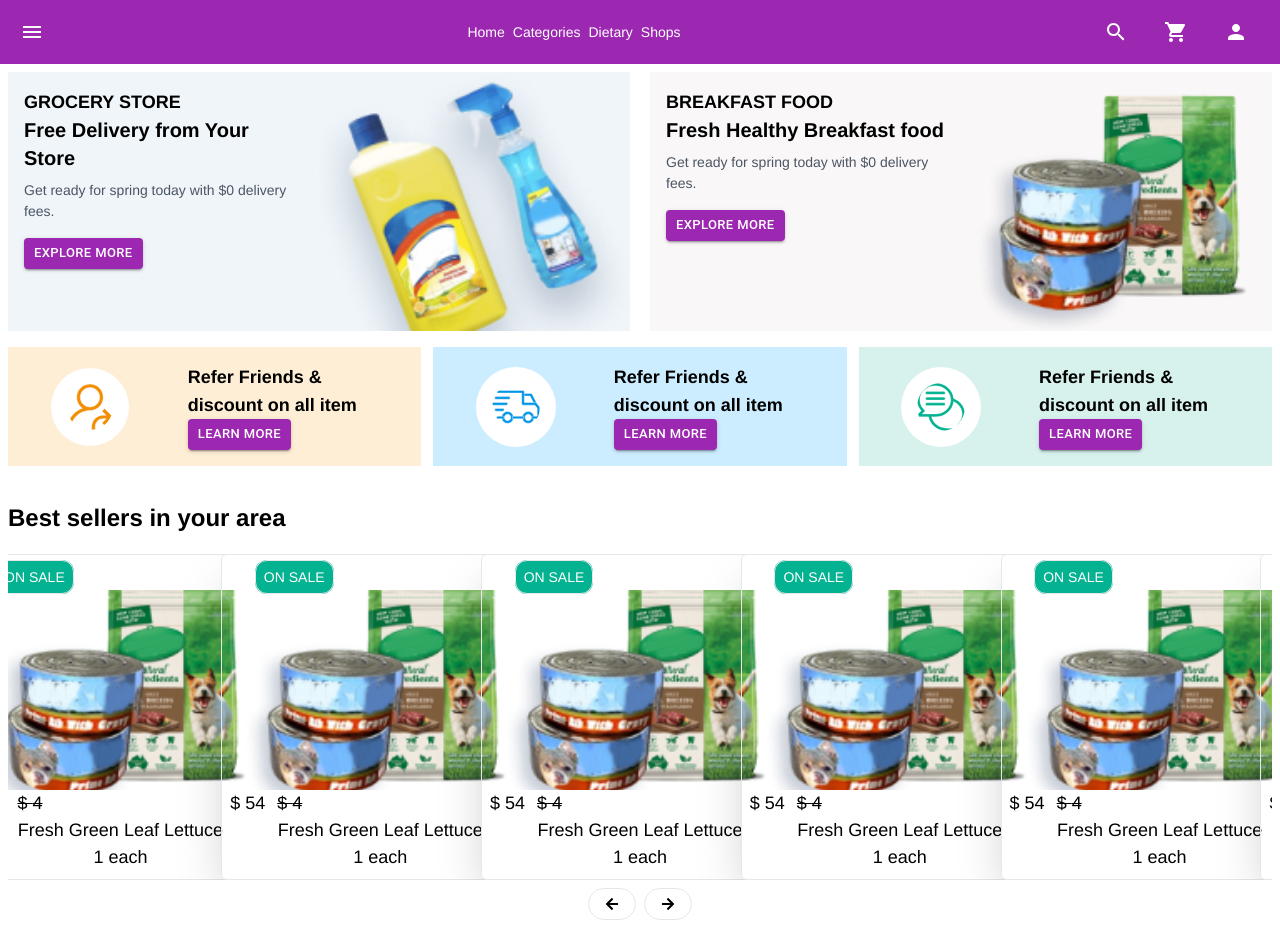
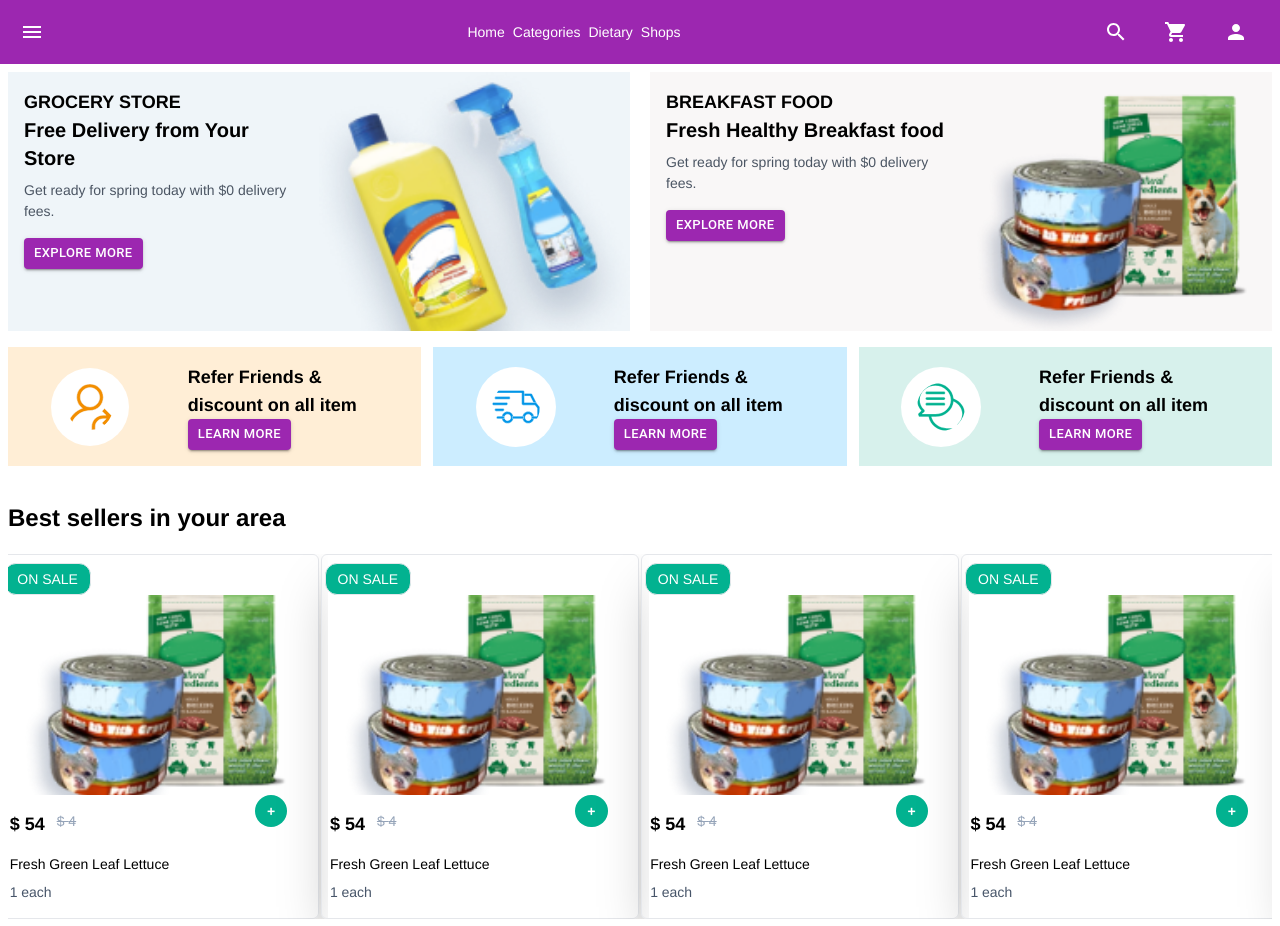
Before and after one commit to mominulhouqe/vegitable-forever, a React (Vite) app: page / in a window 1280 px wide. Shown: the top 926 px of the page. Built offline with nearby package versions, Linux system fonts and the light colour scheme.

Commit message:
updated best seller

```diff
--- a/src/pages/Home/BestSeller/BestSeller.jsx
+++ b/src/pages/Home/BestSeller/BestSeller.jsx
@@ -11,17 +11,21 @@ import './BestSeller.css'
 // import required modules
 import { Pagination, Navigation } from 'swiper/modules';
 
-
 import { FaEye } from 'react-icons/fa';
-
 import { FaArrowLeft, FaArrowRight } from 'react-icons/fa';
 import img1 from '../../../assets/vagitable05.png'
-import { Button } from '@mui/material';
+import { Button, Modal } from '@mui/material'; // Assuming you have a Modal component
+import { Link } from 'react-router-dom';
 
 const BestSeller = () => {
     const swiperRef = useRef(null);
     const [isBeginning, setIsBeginning] = useState(true);
     const [isEnd, setIsEnd] = useState(false);
+    // Step 1: Create state to keep track of item counts
+    const [itemCounts, setItemCounts] = useState({});
+    const [modalOpen, setModalOpen] = useState(false); // Step 1: Create state for modal
+    const [selectedItem, setSelectedItem] = useState(null); // Step 3: Store selected item data
+
     const items = [
         {
             id: 1,
@@ -109,6 +113,32 @@ const BestSeller = () => {
             }
         }
     }
+
+    // Step 2: Function to increment item count
+    const incrementItemCount = (itemId) => {
+        setItemCounts((prevCounts) => ({
+            ...prevCounts,
+            [itemId]: (prevCounts[itemId] || 0) + 1,
+        }));
+    };
+
+    // Step 3: Function to decrement item count
+    const decrementItemCount = (itemId) => {
+        setItemCounts((prevCounts) => ({
+            ...prevCounts,
+            [itemId]: Math.max((prevCounts[itemId] || 0) - 1, 0),
+        }));
+    };
+
+    const openModal = (item) => { // Step 2: Function to open the modal
+        setSelectedItem(item);
+        setModalOpen(true);
+    };
+
+    const closeModal = () => { // Optional: Function to close the modal
+        setModalOpen(false);
+    };
+
     return (
         <div className='bg-white p-2'>
             <div className='bg-white my-5 text-2xl font-semibold'>
@@ -120,7 +150,7 @@ const BestSeller = () => {
                     // When window width is <= 576px
                     576: {
                         slidesPerView: 2,
-                        spaceBetween: 10,
+                        spaceBetween: 20,
                     },
                     // When window width is <= 768px
                     768: {
@@ -129,13 +159,13 @@ const BestSeller = () => {
                     },
                     // When window width is <= 992px
                     992: {
-                        slidesPerView: 4,
-                        spaceBetween: 30,
+                        slidesPerView: 3,
+                        spaceBetween: 20,
                     },
                     // When window width is <= 1200px
                     1200: {
-                        slidesPerView: 5,
-                        spaceBetween: 35,
+                        slidesPerView: 4,
+                        spaceBetween: 17,
                     },
                 }}
                 navigation={{
@@ -148,40 +178,53 @@ const BestSeller = () => {
                 }}
                 className="mySwiper bg-white"
             >
-                {items.map((item) => (
-                    <SwiperSlide key={item.id}>
+                {items.map((item, index) => (
+                    <SwiperSlide key={index}>
                         <div className="border rounded-md shadow-2xl p-2">
-                            <span className="bg-[#02B290] p-2 text-sm text-white border rounded-xl relative right-[86px]">
+                            <button className="bg-[#02B290] text-sm text-white border rounded-xl relative right-28 btn-sm ">
                                 {item.label}
-                            </span>
+                            </button>
                             <div className="image-container">
-                                <img src={img1} alt="" className="imags " />
+                                <img src={img1} alt="" className="imags  lg:relative" />
+                                <div>
+                                    <button
+                                        className='btn border-none btn-sm absolute rounded-full lg:right-6  mb-2 bg-[#02B290] hover:bg-lime-600 '
+                                        onClick={() => openModal(item)} // Step 5: Open the modal
+                                    >
+                                        +
+                                    </button>
+                                </div>
                             </div>
+
                             <div>
-                                <div className="flex gap-3">
-                                    <h6>$ {item.price}</h6>
-                                    <h6 className="line-through">$ {item.originalPrice}</h6>
+                                <div className="flex gap-3 my-4">
+                                    <h6 className='font-semibold'>$ {item.price}</h6>
+                                    <h6 className="line-through  text-slate-400 text-sm">$ {item.originalPrice}</h6>
                                 </div>
-                                <p>{item.name}</p>
-                                <p>{item.quantity}</p>
+                                <p className='text-sm text-left'>{item.name}</p>
+                                <p className='text-sm text-left text-slate-600 my-2'>{item.quantity}</p>
                             </div>
+
                         </div>
                     </SwiperSlide>
                 ))}
+
                 <SwiperSlide>
-                    No More
+                    <div className='link justify-center items-center mt-[50%] text-[#02B290] '>
+                        <Link to='/'> <FaArrowRight className='rounded-full bg-slate-50' /> See all</Link>
+                    </div>
                 </SwiperSlide>
             </Swiper>
             <div className='flex justify-center my-2'>
                 <button
-                    className={`bg-white hover:text-white hover:bg-[#02B290] border  rounded-full px-4 py-2 mr-2 ${isBeginning ? 'bg-gray-300 cursor-not-allowed' : ''}`}
+                    className={`bg-white hover:text-white hover:bg-[#02B290] border shadow-md rounded-full px-4 py-2 mr-2 ${isBeginning ? 'bg-gray-300 cursor-not-allowed' : ''}`}
                     onClick={goPrev}
                     disabled={isBeginning}
                 >
                     <FaArrowLeft />
                 </button>
                 <button
-                    className={`bg-white border hover:text-white hover:bg-[#02B290]  rounded-full px-4 py-2 ${isEnd ? 'bg-gray-300 cursor-not-allowed' : ''}`}
+                    className={`bg-white shadow-md border hover:text-white hover:bg-[#02B290]  rounded-full px-4 py-2 ${isEnd ? 'bg-gray-300 cursor-not-allowed' : ''}`}
                     onClick={goNext}
                     disabled={isEnd}
                 >
```
